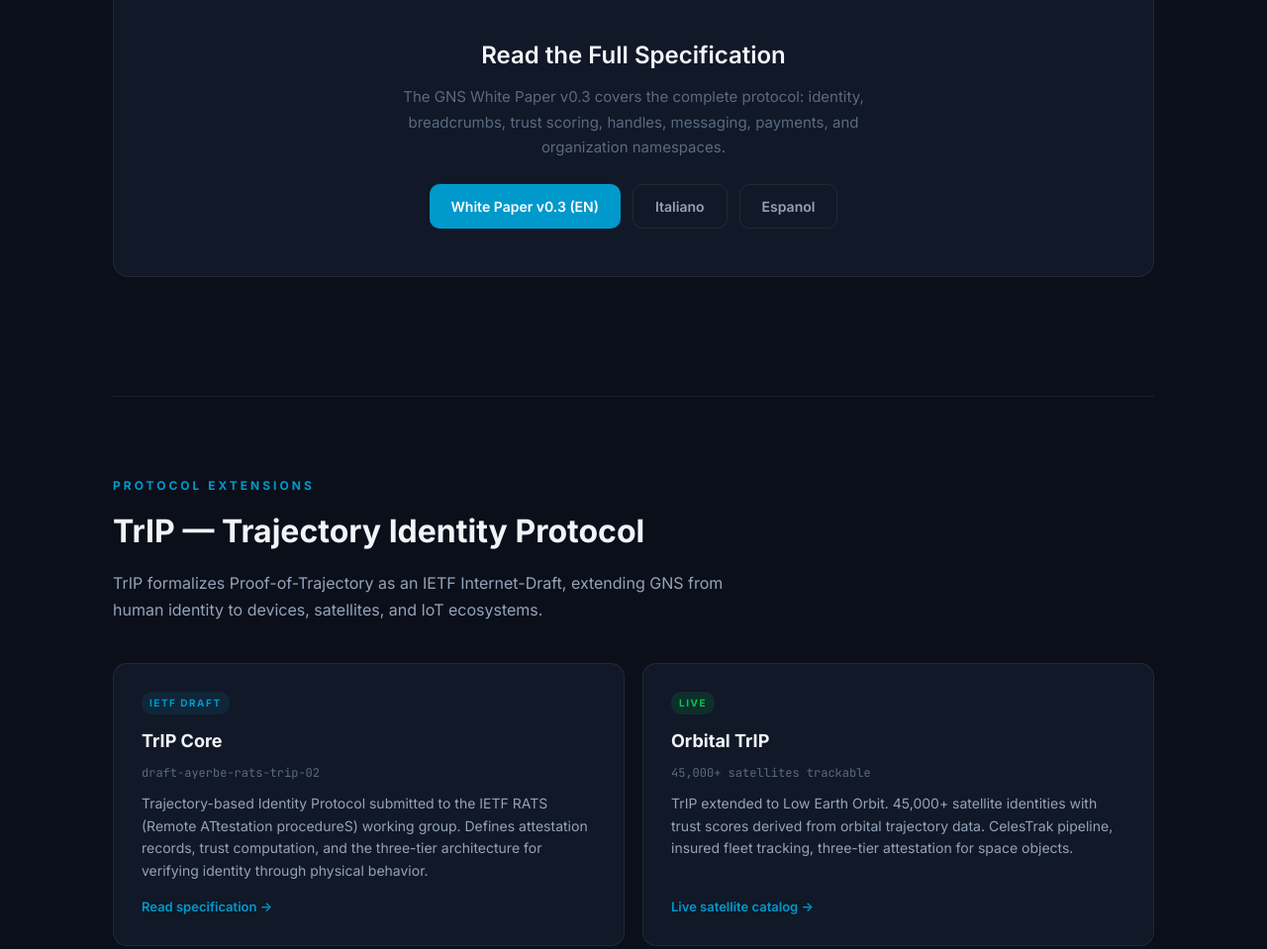
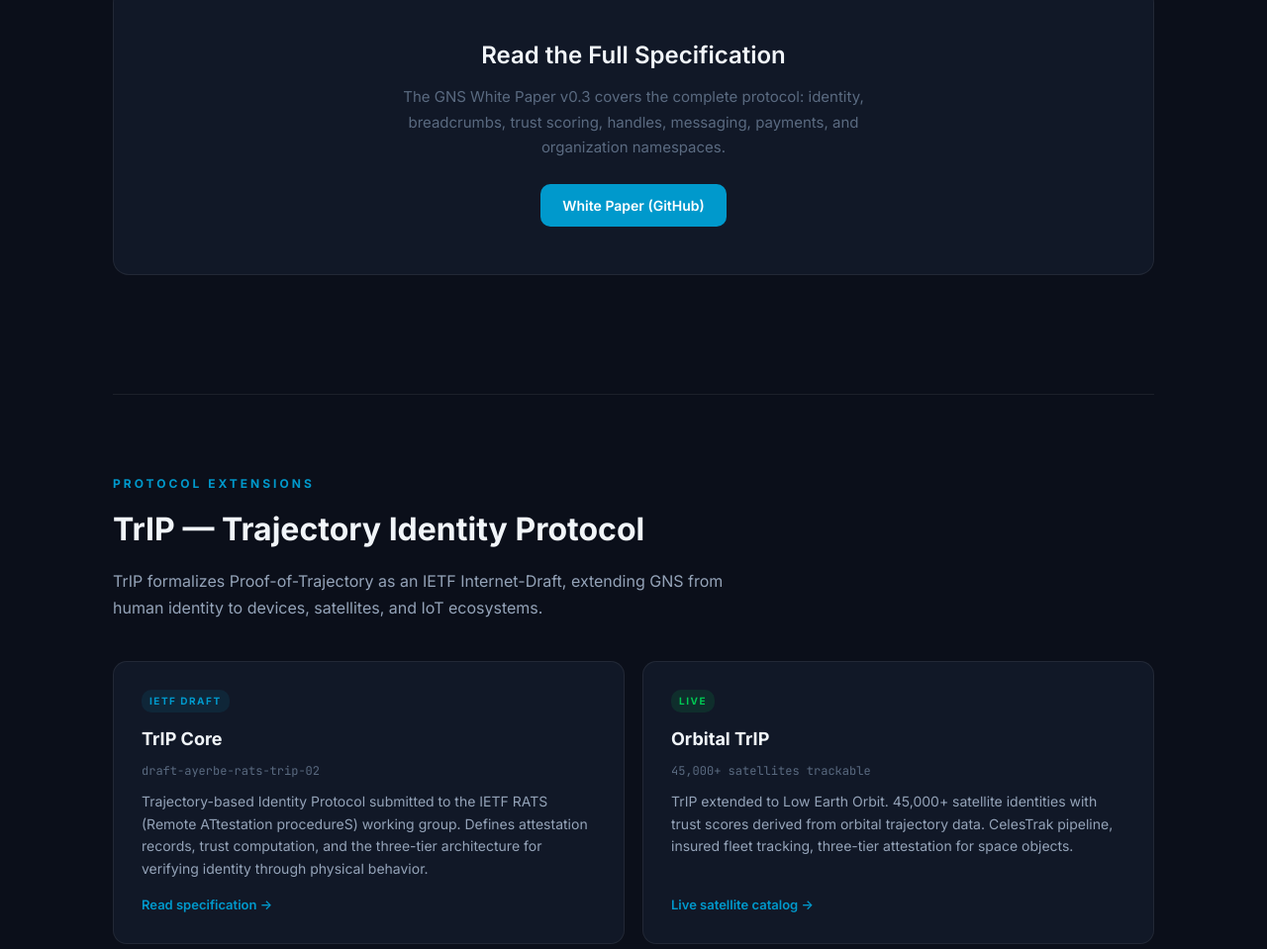
Before and after one commit to cayerbe/ulissy-site, a plain HTML site: page index.html in a window 1280 px wide. Shown: the part 1859-2818 px from the top of the page at 99% size. Drawn offline with Linux system fonts and the light colour scheme.

Commit message:
Point whitepaper links to GitHub

```diff
--- a/index.html
+++ b/index.html
@@ -838,9 +838,7 @@ body.light .mobile-menu { background: var(--bg); }
     <h3>Read the Full Specification</h3>
     <p>The GNS White Paper v0.3 covers the complete protocol: identity, breadcrumbs, trust scoring, handles, messaging, payments, and organization namespaces.</p>
     <div class="cta-links">
-      <a href="https://gnamesystem.netlify.app/en/" target="_blank" class="btn-primary">White Paper v0.3 (EN)</a>
-      <a href="https://gnamesystem.netlify.app/it/" target="_blank" class="btn-ghost">Italiano</a>
-      <a href="https://gnamesystem.netlify.app/es/" target="_blank" class="btn-ghost">Espanol</a>
+      <a href="https://github.com/GNS-Foundation/docs/tree/main/docs/whitepaper" target="_blank" class="btn-primary">White Paper (GitHub)</a>
     </div>
   </div>
 </section>
@@ -859,7 +857,7 @@ body.light .mobile-menu { background: var(--bg); }
       <div class="ec-title">TrIP Core</div>
       <div class="ec-ref">draft-ayerbe-rats-trip-02</div>
       <p class="ec-desc">Trajectory-based Identity Protocol submitted to the IETF RATS (Remote ATtestation procedureS) working group. Defines attestation records, trust computation, and the three-tier architecture for verifying identity through physical behavior.</p>
-      <a href="https://gnamesystem.netlify.app/en/" target="_blank">Read specification &#8594;</a>
+      <a href="https://github.com/GNS-Foundation/docs/tree/main/docs/whitepaper" target="_blank">Read specification &#8594;</a>
     </div>
 
     <div class="ext-card">
@@ -990,7 +988,7 @@ body.light .mobile-menu { background: var(--bg); }
     <div class="footer-col">
       <h4>Protocol</h4>
       <a href="#protocol">Core Specification</a>
-      <a href="https://gnamesystem.netlify.app/en/" target="_blank">White Paper v0.3</a>
+      <a href="https://github.com/GNS-Foundation/docs/tree/main/docs/whitepaper" target="_blank">White Paper</a>
       <a href="#extensions">TrIP Internet-Draft</a>
       <a href="#ulissy-lang">ULissy Language</a>
       <a href="#">COSS Licensing</a>
```
